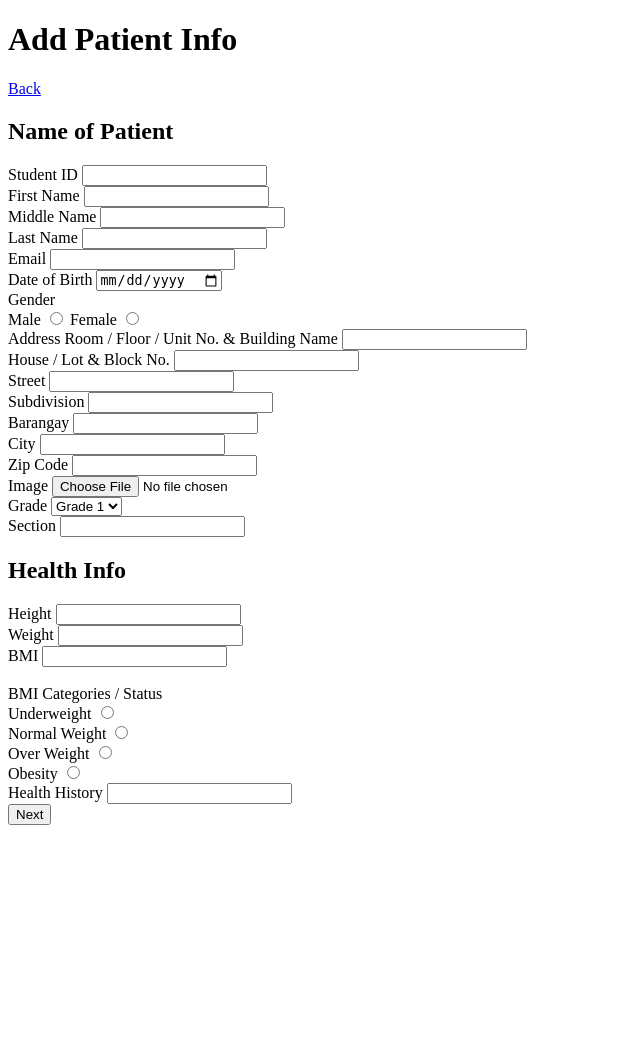
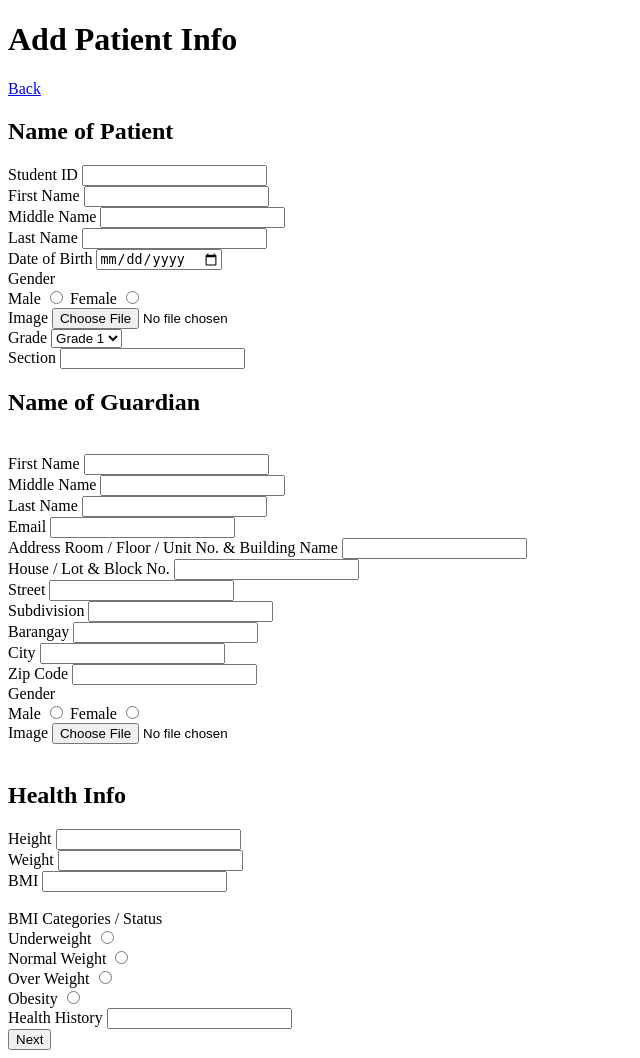
Before and after one commit to mathewdy/pfnmps, a PHP site: page /add-patient.php in a window 1280 px wide. Shown: the whole page, without its empty margins (0-640 px from the left). Before the commit the page ends 825 px from the top, so only its background shows below. Run offline with PHP 8.4, Linux system fonts and the light colour scheme; the visitor is signed in with stand-in values (Sample User, id 1).

Commit message:
Updated
Ryan ikaw na bahala next

```diff
--- a/add-patient.php
+++ b/add-patient.php
@@ -23,6 +23,8 @@ include('security-admin.php');
 
     <h2>Name of Patient</h2>
 
+    <!----mamaya lagyan natin to ng mga REQUIRED INPUT FIELD---->
+
     <form action="add-patient.php" method="POST" enctype="multipart/form-data">
         <label for="">Student ID</label>
         <input type="text" name="student_id">
@@ -41,9 +43,6 @@ include('security-admin.php');
         <input type="text" name="last_name">
 
 
-        <br>
-        <label for="">Email</label>
-        <input type="email" name="email">
 
         <br>
         <label for="">Date of Birth</label>
@@ -56,6 +55,45 @@ include('security-admin.php');
         <input type="radio" name="gender" value="Male">
         <label for="">Female</label>
         <input type="radio" name="gender" value="Female">
+
+        <br>
+        <label for="">Image</label>
+        <input type="file" name="image">
+
+        <br>
+
+        <label for="">Grade</label>
+        <select name="grade" id="">
+            <option value="Grade 1">Grade 1</option>
+            <option value="Grade 2">Grade 2</option>
+            <option value="Grade 3">Grade 3</option>
+            <option value="Grade 4">Grade 4</option>
+            <option value="Grade 5">Grade 5</option>
+            <option value="Grade 6">Grade 6</option>
+        </select>
+
+        <br>
+        <label for="">Section</label>
+        <input type="text" name="section">
+
+
+        <!----name of parent--->
+        <h2>Name of Guardian</h2>
+        <br>
+        <label for="">First Name</label>
+        <input type="text" name="guardian_first_name">
+        <br>
+
+        <label for="">Middle Name</label>
+        <input type="text" name="guardian_middle_name">
+
+        <br>
+        <label for="">Last Name</label>
+        <input type="text" name="guardian_last_name">
+
+        <br>
+        <label for="">Email</label>
+        <input type="email" name="email">
 
 
         <!-----ADDRESS---->
@@ -92,27 +130,22 @@ include('security-admin.php');
         <label for="">Zip Code</label>
         <input type="number" name="zip_code">
 
+        <br>
+
+        <label for="">Gender</label>
+        <br>
+        <label for="">Male</label>
+        <input type="radio" name="guardian_gender" value="Male">
+        <label for="">Female</label>
+        <input type="radio" name="guardian_gender" value="Female">
 
         <br>
         <label for="">Image</label>
-        <input type="file" name="image">
+        <input type="file" name="guardian_image">
 
         <br>
 
-        <label for="">Grade</label>
-        <select name="grade" id="">
-            <option value="Grade 1">Grade 1</option>
-            <option value="Grade 2">Grade 2</option>
-            <option value="Grade 3">Grade 3</option>
-            <option value="Grade 4">Grade 4</option>
-            <option value="Grade 5">Grade 5</option>
-            <option value="Grade 6">Grade 6</option>
-        </select>
-
         <br>
-        <label for="">Section</label>
-        <input type="text" name="section">
-
 
         <h2>Health Info</h2>
         <!----dito health info nya naman---BMI-->
@@ -152,6 +185,7 @@ include('security-admin.php');
         <label for="">Health History</label>
         <input type="text" name="health_history">
 
+        <!-----riri ikaw na bahala mag adjust sa stepper--->
         <br>
         <input type="submit" name="add_patient" value="Next">
     </form>
@@ -170,12 +204,13 @@ if(isset($_POST['add_patient'])){
 
 
     //info ni patient or student
-    $student_id = $_POST['student_id'];
-    $first_name = $_POST['first_name'];
-    $middle_name = $_POST['middle_name'];
-    $last_name = $_POST['last_name'];
+    $student_id = ($_POST['student_id']);
+    $first_name = ucfirst($_POST['first_name']);
+    $middle_name = ucfirst($_POST['middle_name']);
+    $last_name = ucfirst($_POST['last_name']);
 
     $email = $_POST['email'];
+    $default_password = "Welcome@12345";
     $date_of_birth = date('Y-m-d',strtotime($_POST['date_of_birth']));
 
     $gender = $_POST['gender'];
@@ -195,6 +230,11 @@ if(isset($_POST['add_patient'])){
     $filename = $_FILES ['image']['name'];
     $file_extension = pathinfo($filename , PATHINFO_EXTENSION);
 
+    $guardian_image = $_FILES['guardian_image']['name'];
+    $allowed_extension = array('gif' , 'png' , 'jpeg', 'jpg' , 'PNG' , 'JPEG' , 'JPG' , 'GIF');
+    $filename = $_FILES ['guardian_image']['name'];
+    $file_extension = pathinfo($filename , PATHINFO_EXTENSION);
+
     $grade = $_POST['grade'];
     $section = $_POST['section'];
 
@@ -206,9 +246,19 @@ if(isset($_POST['add_patient'])){
     $category = $_POST['category'];
     $health_history = $_POST['health_history'];
 
+    //random number sa user_id
+    $user_id = "2022" . rand('00000', '99999');
+    $user_type = "2";
+
+    $guardian_first_name = ucfirst($_POST['guardian_first_name']);
+    $guardian_middle_name = ucfirst($_POST['guardian_middle_name']);
+    $guardian_last_name = ucfirst($_POST['guardian_last_name']);
+    $guardian_gender = ucfirst($_POST['guardian_gender']);
+
+
     //verification naman if already added na sa database hindi na sya papasok XD or validation
 
-    $validation = "SELECT * FROM student WHERE student_id = '$student_id' ";
+    $validation = "SELECT * FROM students WHERE student_id = '$student_id' ";
     $run_validation = mysqli_query($conn,$validation);
     if(mysqli_num_rows($run_validation) > 0){
         echo "<script>alert('Student Already Added') </script>";
@@ -221,7 +271,7 @@ if(isset($_POST['add_patient'])){
         echo "image not added"  ;
        exit();
     }else{
-        $query_insert_student = "INSERT INTO student (student_id,first_name,middle_name,last_name,email,date_of_birth,gender,address,image,grade,section,date_time_created,date_time_updated) VALUES ('$student_id', '$first_name', '$middle_name', '$last_name', '$email', '$date_of_birth','$gender'
+        $query_insert_student = "INSERT INTO students (student_id,first_name,middle_name,last_name,date_of_birth,gender,address,image,grade,section,date_time_created,date_time_updated) VALUES ('$student_id', '$first_name', '$middle_name', '$last_name', '$date_of_birth','$gender'
         ,'$room $house $street $subdivision $barangay $city $zip_code', '$image', '$grade', '$section', '$date $time' , '$date $time')";
         $run_insert_student = mysqli_query($conn,$query_insert_student);
         move_uploaded_file($_FILES["image"]["tmp_name"], "student_image/" . $_FILES["image"] ["name"]);
@@ -229,7 +279,7 @@ if(isset($_POST['add_patient'])){
         if($run_insert_student){
 
             //mareredirect para sa magulang nya naman hahaha
-            echo "added to database query_insert_student";
+            echo "added to database query_insert_student" . '<br>';
 
         }else{
             echo "error" . $conn->error;
@@ -237,16 +287,31 @@ if(isset($_POST['add_patient'])){
 
     }
 
+    //USER NAMAN DITOOO
+    if(!in_array($file_extension, $allowed_extension)){
+        echo "image not added"  ;
+       exit();
+    }else{
+
+    $query_insert_user = "INSERT INTO users (user_id,email,password,first_name,middle_name,last_name,address,gender,user_type,image,student_id,date_time_created,date_time_updated) VALUES('$user_id', '$email','$default_password', '$guardian_first_name', '$guardian_middle_name' , '$guardian_last_name' , '$room $house $street $subdivision $barangay $city $zip_code', '$guardian_gender', '$user_type', '$guardian_image', '$student_id', '$date $time' , '$date $time' )";
+    $run_insert_user = mysqli_query($conn,$query_insert_user);
+    move_uploaded_file($_FILES["guardian_image"]["tmp_name"], "guardian_image/" . $_FILES["guardian_image"] ["name"]);
+
+    if($run_insert_user){
+        echo "insert into database insert_user" . '<br>';
+    }
+
+    }
 
     //DITO NA ATA YUNG SA STEPPER RIRI
     //HEALTH INFO
     // dito mamaya yung BMI chururut nya
     //insert na to
-    $query_insert_health_info = "INSERT INTO health_info (student_id,height,weight,bmi,status,health_history,date_time_created,date_time_updated) VALUES ('$student_id', '$height', '$weight' , '$bmi' , '$category' , '$health_history', '$date $time', '$date $time')";
+    $query_insert_health_info = "INSERT INTO health_infos (student_id,height,weight,bmi,status,health_history,date_time_created,date_time_updated) VALUES ('$student_id', '$height', '$weight' , '$bmi' , '$category' , '$health_history', '$date $time', '$date $time')";
     $run_insert_health_info = mysqli_query($conn,$query_insert_health_info);
 
     if($run_insert_health_info){
-        echo "added to database insert_health_info";
+        echo "added to database insert_health_info" . '<br>';
     }else{
         echo "error health info" . $conn->error;
     }
```
Also changed, not shown: edit-student.php (added, +46 -0 lines), view-students.php (+78 -2 lines), delete-student.php (added), guardian_image/203019157_1784763221707174_520473030927475424_n.jpg (added), guardian_image/203974747_182839777127758_23081229716075318_n.jpg (added), guardian_image/205945771_869220860344206_1719888072813495066_n.jpg (added), student_image/201582588_924267391463465_4984608962449001270_n.jpg (added).
